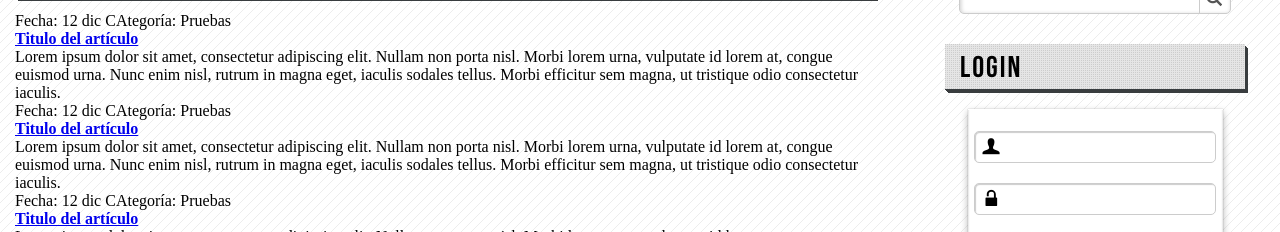
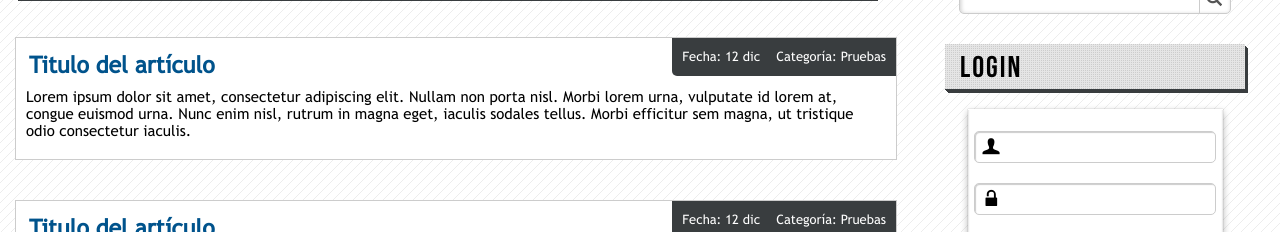
Before and after one commit to sebalaca/masterCSS-proyecto2, a plain HTML site: page index.html in a window 1280 px wide. Shown: the part 697-929 px from the top of the page. Drawn offline with Linux system fonts and the light colour scheme.

Commit message:
Maquetacion articulos completa

```diff
--- a/css/style.css
+++ b/css/style.css
@@ -393,3 +393,52 @@ body {
     margin-top: 20px;
     margin-bottom: 15px;
 }
+
+#articles article {
+    width: 100%;
+    height: auto;
+    border: 1px solid #ccc;
+    margin: 40px auto;
+    padding: 10px;
+    font-family: 'TrebuchetMS';
+    background: white;
+    color: black;
+    box-shadow: 1px 1px solid 2px #ddd;
+}
+
+#articles article h4 {
+    display: block;
+    font-size: 23px;
+    margin: 3px;
+}
+
+#articles article h4 a {
+    text-decoration: none;
+    color: #00538c;
+}
+
+#articles article h4 a:hover {
+    text-decoration: underline;
+}
+
+#articles .data {
+    float: right;
+    background: #393d3f;
+    color: white;
+    height: 30px;
+    line-height: 30px;
+    margin: -10px;
+    padding: 4px;
+    font-size: 13px;
+    border-radius: 0px 0px 0px 5px;
+}
+
+#articles .data span {
+    margin: 6px;
+}
+
+#articles article p{
+    margin-top: 10px;
+    margin-bottom: 10px;
+    font-size: 15px;
+}
--- a/index.html
+++ b/index.html
@@ -125,7 +125,7 @@
         <article>
           <div class="data">
             <span>Fecha: 12 dic</span>
-            <span>CAtegoría: Pruebas</span>
+            <span>Categoría: Pruebas</span>
           </div>
           <h4>
             <a href="#">Titulo del artículo</a>
@@ -140,7 +140,7 @@
         <article>
             <div class="data">
               <span>Fecha: 12 dic</span>
-              <span>CAtegoría: Pruebas</span>
+              <span>Categoría: Pruebas</span>
             </div>
             <h4>
               <a href="#">Titulo del artículo</a>
@@ -155,7 +155,7 @@
           <article>
             <div class="data">
               <span>Fecha: 12 dic</span>
-              <span>CAtegoría: Pruebas</span>
+              <span>Categoría: Pruebas</span>
             </div>
             <h4>
               <a href="#">Titulo del artículo</a>
@@ -170,7 +170,7 @@
           <article>
             <div class="data">
               <span>Fecha: 12 dic</span>
-              <span>CAtegoría: Pruebas</span>
+              <span>Categoría: Pruebas</span>
             </div>
             <h4>
               <a href="#">Titulo del artículo</a>
@@ -185,7 +185,7 @@
           <article>
             <div class="data">
               <span>Fecha: 12 dic</span>
-              <span>CAtegoría: Pruebas</span>
+              <span>Categoría: Pruebas</span>
             </div>
             <h4>
               <a href="#">Titulo del artículo</a>
@@ -200,7 +200,7 @@
           <article>
             <div class="data">
               <span>Fecha: 12 dic</span>
-              <span>CAtegoría: Pruebas</span>
+              <span>Categoría: Pruebas</span>
             </div>
             <h4>
               <a href="#">Titulo del artículo</a>
```
